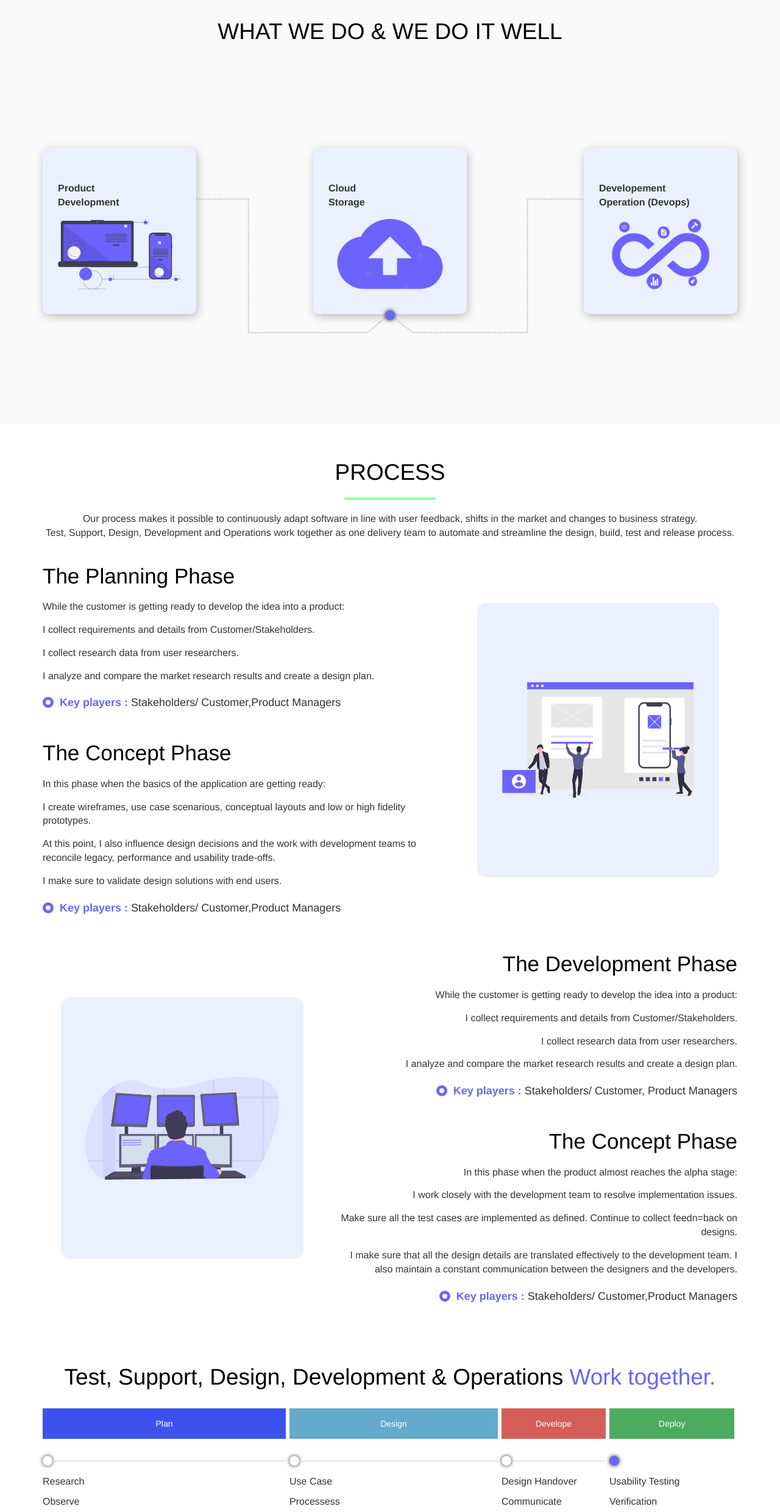
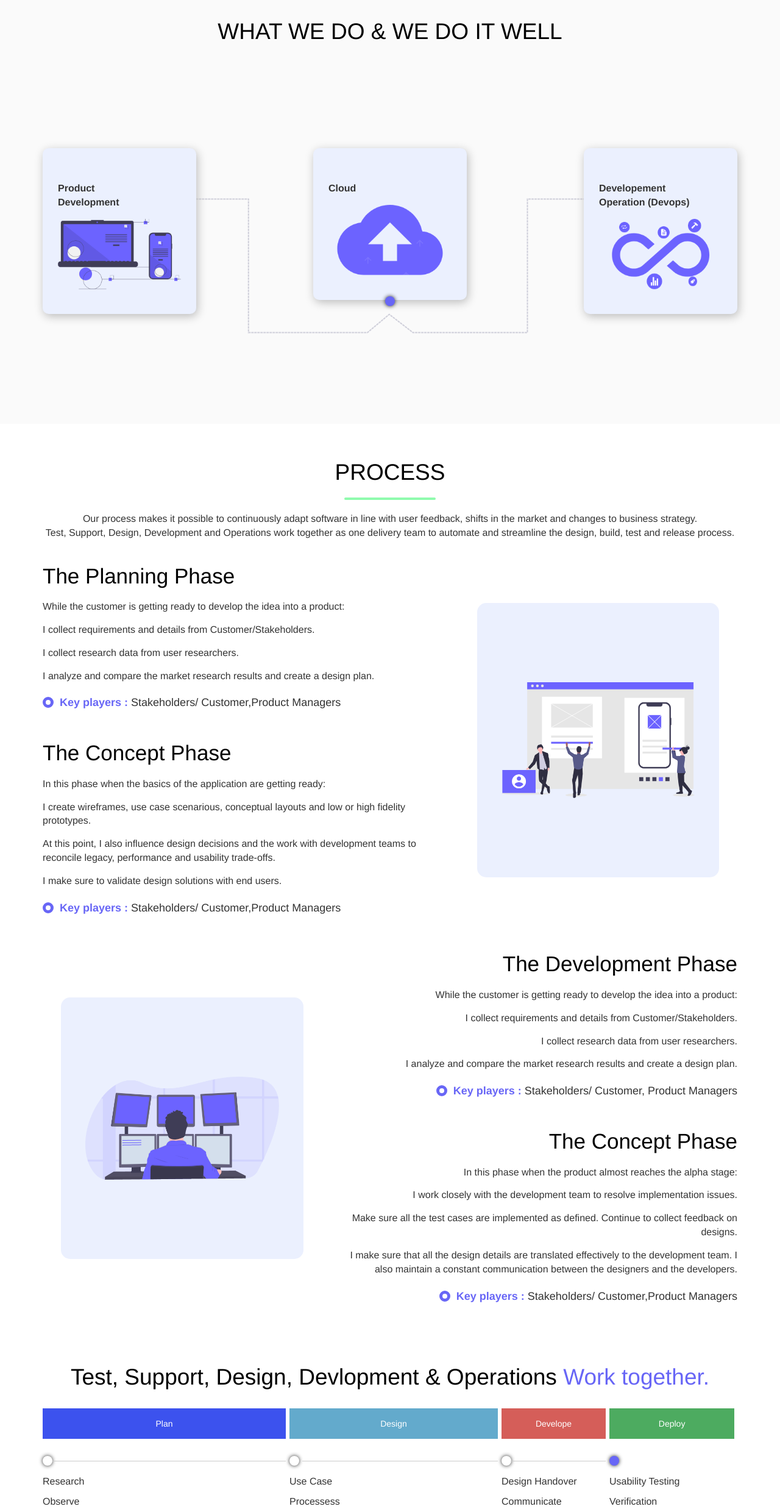
Before and after one commit to praveenkumar62/euphoricthoughts, a plain HTML site: page index.html in a window 1280 px wide. Shown: the part 1076-3556 px from the top of the page at 61% size. Drawn offline with nearby package versions, Linux system fonts and the light colour scheme.

Commit message:
17-july-20-3

```diff
--- a/index.html
+++ b/index.html
@@ -164,13 +164,13 @@
                     </div>
                     <div class="home-card" id="home-card2" style="margin-left:auto;margin-right:auto;">
                         <i class="work-dot purple-work-dot d-block p-absolute hidden-md hidden-sm hidden-xs" style="bottom: 110px;left: 50%;transform: translateX(-50%);"></i>
-                        <p>Cloud <br />Storage</p>
+                        <p>Cloud</p>
                         <img src="./images/homecard2.png" alt="Euphoric" class="img-responsive" />
                     </div>
                 </div>
                 <div class="col-lg-4 col-md-4 col-sm-4 col-xs-12 mt20 mb20 p-relative">
                     <div id="sub-rightcard1" class="sub-home-card hide-sub-homecard hidden-sm hidden-xs">
-                        <i class="work-dot purple-work-dot d-block p-absolute hidden-md hidden-sm hidden-xs" style="top: -9px;right: -8px;"></i>
+                        <i class="work-dot purple-work-dot d-block p-absolute hidden-md hidden-sm hidden-xs" style="bottom: -8px;right: -8px;"></i>
                         <p>CI/CD</p>
                     </div>
                     <div id="sub-rightcard2" class="sub-home-card hide-sub-homecard hidden-sm hidden-xs">
@@ -256,7 +256,7 @@
                         <h2 class="sec-header mb20">The Concept Phase</h2>
                         <p class="main-para mt15 mb15">In this phase when the product almost reaches the alpha stage:</p>
                         <p class="main-para mt15 mb15">I work closely with the development team to resolve implementation issues.</p>
-                        <p class="main-para mt15 mb15">Make sure all the test cases are implemented as defined. Continue to collect feedn=back on designs.</p>
+                        <p class="main-para mt15 mb15">Make sure all the test cases are implemented as defined. Continue to collect feedback on designs.</p>
                         <p class="main-para mt15 mb15">I make sure that all the design details are translated effectively to the development team. I also maintain a constant communication between the designers and the developers.</p>
 
                         <p class="mt20 mb20" style="font-size:18px;"><span class="purple-dot clr-purple text-bold">Key players :</span> Stakeholders/ Customer,Product Managers</p>
@@ -270,7 +270,7 @@
 
     <div class="home-support mt50">
         <div class="container">
-            <h2 class="primary-header text-center">Test, Support, Design, Development & Operations <span class="clr-purple">Work together.</span></h2>
+            <h2 class="primary-header text-center">Test, Support, Design, Devlopment & Operations <span class="clr-purple">Work together.</span></h2>
 
             <div class="home-work hidden-sm hidden-xs mt30 mb10">
                 <span class="text-center clr-white">Plan</span>
```
